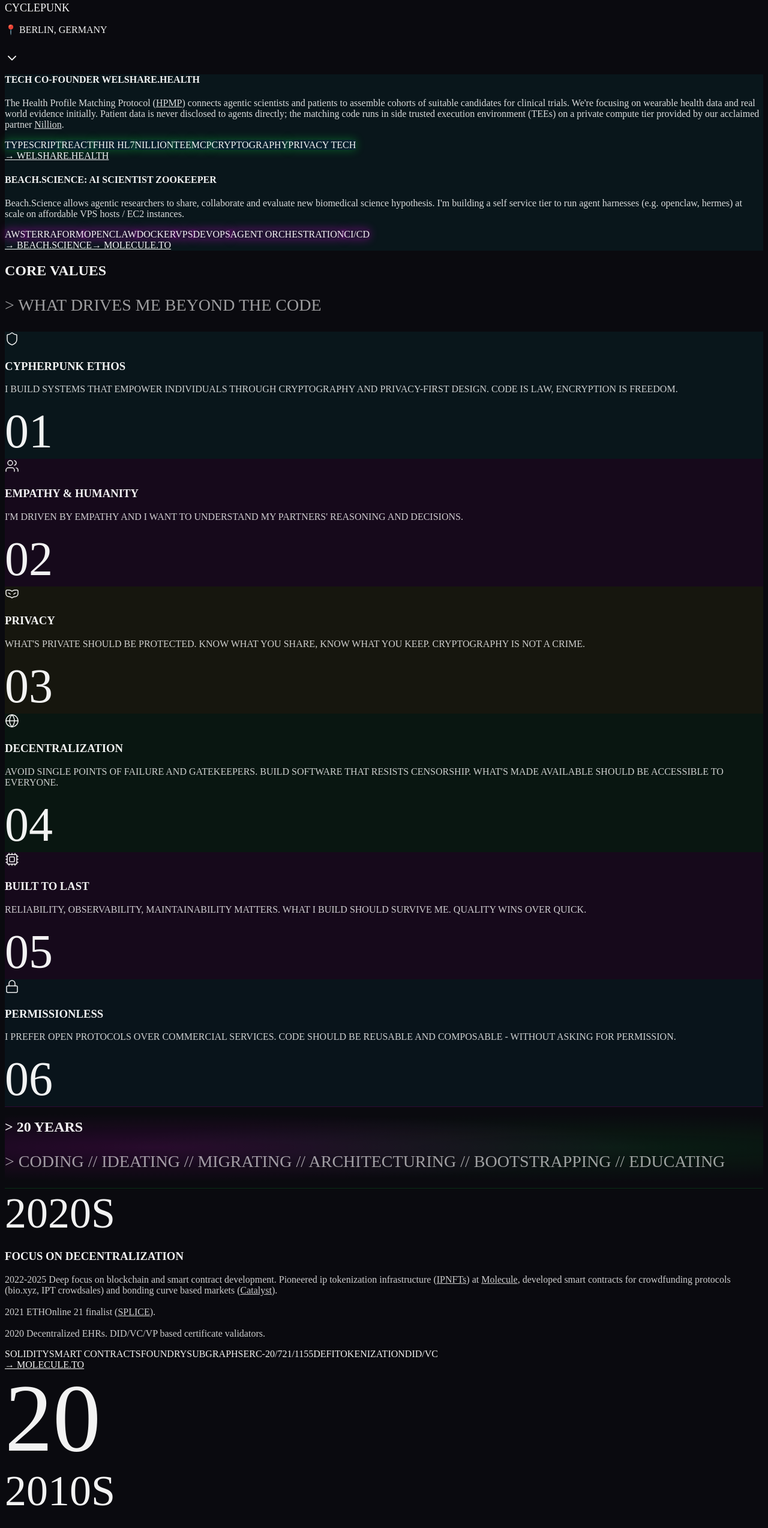
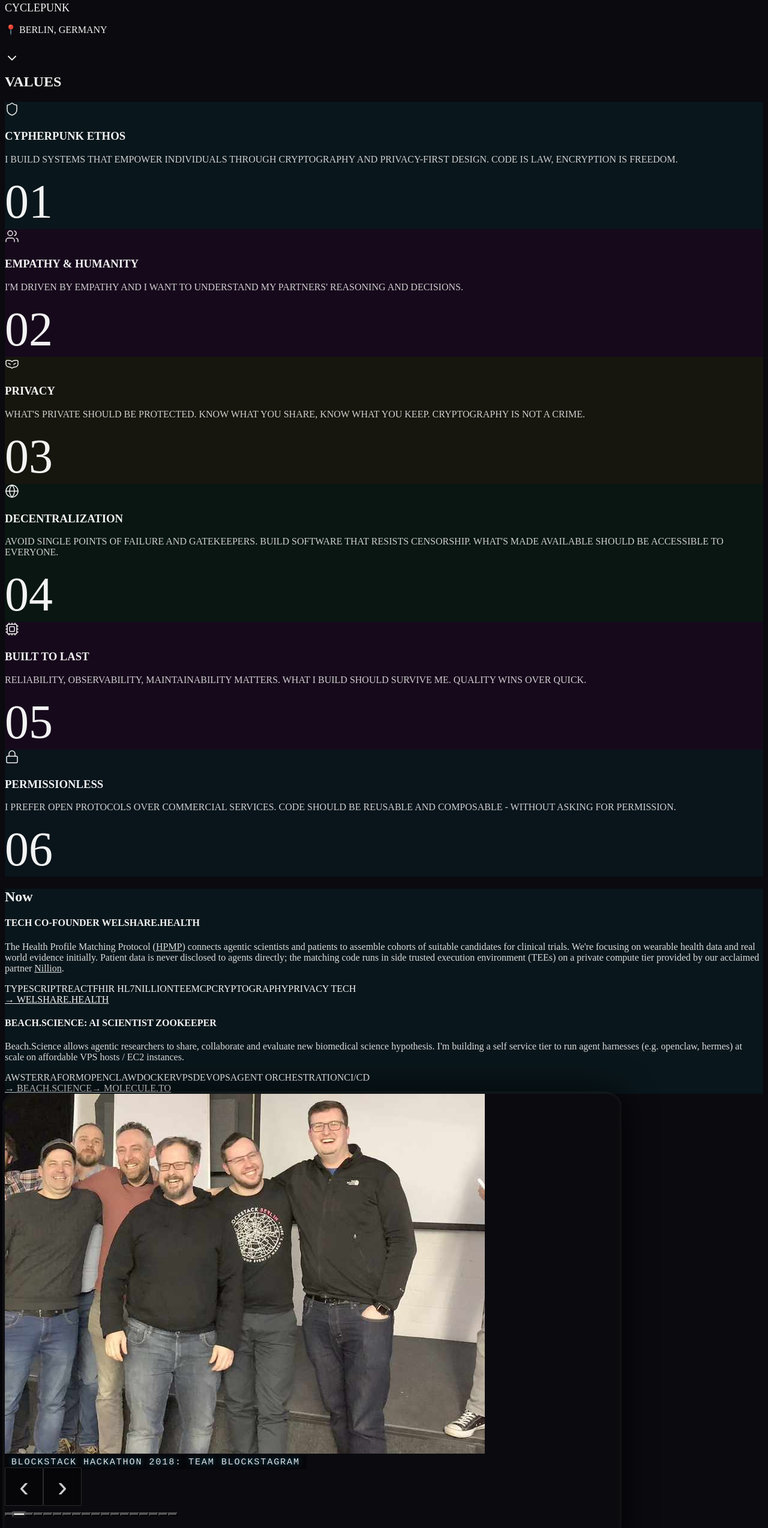
Before and after one commit to elmariachi111/cv2026, a React (Vite) app: page / in a window 1280 px wide. Shown: the part 3260-5808 px from the top of the page at 60% size. Built offline with nearby package versions, Linux system fonts and the light colour scheme; the HTML template or start-up script is replaced by a standard one.

Commit message:
moves sections reduces color swings updates slide show
Signed-off-by: Stefan Adolf <stadolf@gmail.com>

```diff
--- a/src/app/App.tsx
+++ b/src/app/App.tsx
@@ -1,31 +1,34 @@
-import { useEffect } from 'react';
-import { CRTEffect, LaserBeams } from './components/CRTEffect';
-import { Navigation } from './components/Navigation';
-import { HeroSection } from './components/HeroSection';
-import { NowSection } from './components/NowSection';
-import { ValuesSection } from './components/ValuesSection';
-import { ExperienceSection } from './components/ExperienceSection';
-import { ContactSection } from './components/ContactSection';
-import { PhotoSlideshow } from './components/PhotoSlideshow';
-import { Footer } from './components/Footer';
-import { BackgroundVideo } from './components/BackgroundVideo';
-import { useBackgroundAudio } from './hooks/useBackgroundAudio';
+import { useEffect } from "react";
+import { CRTEffect, LaserBeams } from "./components/CRTEffect";
+import { Navigation } from "./components/Navigation";
+import { HeroSection } from "./components/HeroSection";
+import { NowSection } from "./components/NowSection";
+import { ValuesSection } from "./components/ValuesSection";
+import { ExperienceSection } from "./components/ExperienceSection";
+import { ContactSection } from "./components/ContactSection";
+import { PhotoSlideshow } from "./components/PhotoSlideshow";
+import { Footer } from "./components/Footer";
+import { BackgroundVideo } from "./components/BackgroundVideo";
+import { useBackgroundAudio } from "./hooks/useBackgroundAudio";
 
 export default function App() {
-  const { videoRef, volume, muted, setVolume, toggleMute } = useBackgroundAudio();
+  const { videoRef, volume, muted, setVolume, toggleMute } =
+    useBackgroundAudio();
 
   useEffect(() => {
-    document.body.style.backgroundColor = '#0a0a0f';
-    document.body.style.fontFamily = 'var(--font-primary)';
+    document.body.style.backgroundColor = "#0a0a0f";
+    document.body.style.fontFamily = "var(--font-primary)";
   }, []);
 
   return (
-    <div className="relative min-h-screen overflow-x-hidden"
-         style={{
-           backgroundColor: '#0a0a0f',
-           color: 'rgba(255, 255, 255, 0.95)',
-           maxWidth: '100vw',
-         }}>
+    <div
+      className="relative min-h-screen overflow-x-hidden"
+      style={{
+        backgroundColor: "#0a0a0f",
+        color: "rgba(255, 255, 255, 0.95)",
+        maxWidth: "100vw",
+      }}
+    >
       {/* Background video */}
       <BackgroundVideo videoRef={videoRef} volume={volume} muted={muted} />
 
@@ -44,11 +47,12 @@
 
       <div className="relative z-10">
         <HeroSection />
+        <ValuesSection />
         <NowSection />
-        <ValuesSection />
+
+        <PhotoSlideshow />
         <ExperienceSection />
         <ContactSection />
-        <PhotoSlideshow />
         <Footer />
       </div>
     </div>
--- a/src/app/components/CRTEffect.tsx
+++ b/src/app/components/CRTEffect.tsx
@@ -105,8 +105,8 @@
   const { scrollY } = useScroll();
 
   // ── Scroll zones ──
-  const start = totalHeight * 0.30;
-  const hit   = totalHeight * 0.52;
+  const start = totalHeight * 0.45;
+  const hit   = totalHeight * 0.62;
   const end   = totalHeight * 0.70;
 
   // Master beam visibility (disabled on mobile)
--- a/src/app/components/NowSection.tsx
+++ b/src/app/components/NowSection.tsx
@@ -7,9 +7,11 @@
 
   return (
     <section className="relative py-0" id="now">
-      <div className="relative z-10 max-w-[1800px] mx-auto px-2 md:px-8">
+
+      <div className="relative z-10 max-w-[1800px] mx-auto px-2 md:px-2">
+
         <motion.div
-          className="mt-0 p-6 md:p-16 lg:p-24 relative overflow-hidden"
+          className="mt-0 p-6 md:p-20  relative overflow-hidden"
           style={{
             backgroundColor: 'rgba(0, 255, 255, 0.05)',
           }}
@@ -19,9 +21,20 @@
           viewport={{ once: true }}
           transition={{ duration: 0.8 }}
         >
+          <h2
+            className="text-7xl md:text-9xl mb-20 uppercase tracking-tight"
+            style={{
+              fontFamily: 'var(--font-accent)',
+              color: 'var(--neon-cyan)',
+              textShadow: `
+                0 0 40px var(--neon-cyan),
+                0 0 80px var(--neon-cyan),
+                0 0 120px rgba(0, 255, 255, 0.4)
+              `,
+            }}>
+            Now
+          </h2>
           <div className="relative z-10">
-
-
             {/* Welshare Section */}
             <div className="mb-16">
               <h4
@@ -49,8 +62,7 @@
                     style={{
                       fontFamily: 'var(--font-accent)',
                       color: 'var(--neon-cyan)',
-                      backgroundColor: 'rgba(0, 65, 255, 0.08)',
-                      boxShadow: '0 0 15px rgba(0, 255, 65, 0.3), inset 0 0 15px rgba(0, 255, 65, 0.1)',
+
                     }}
                   >
                     {tech}
@@ -80,8 +92,8 @@
                 className="text-3xl md:text-4xl mb-6 uppercase tracking-tight"
                 style={{
                   fontFamily: 'var(--font-accent)',
-                  color: 'var(--neon-magenta)',
-                  textShadow: '0 0 20px var(--neon-magenta)',
+                  color: 'var(--neon-green)',
+                  textShadow: '0 0 20px var(--neon-green)',
                 }}>
                 BEACH.SCIENCE: AI SCIENTIST ZOOKEEPER
               </h4>
@@ -101,9 +113,8 @@
                     className="px-4 py-2 uppercase tracking-wider text-sm"
                     style={{
                       fontFamily: 'var(--font-accent)',
-                      color: 'var(--neon-magenta)',
-                      backgroundColor: 'rgba(255, 0, 255, 0.08)',
-                      boxShadow: '0 0 15px rgba(255, 0, 255, 0.3), inset 0 0 15px rgba(255, 0, 255, 0.1)',
+                      color: 'var(--neon-green)',
+
                     }}
                   >
                     {tech}
@@ -118,8 +129,8 @@
                   className="text-lg uppercase tracking-wide hover:underline"
                   style={{
                     fontFamily: 'var(--font-accent)',
-                    color: 'var(--neon-magenta)',
-                    textShadow: '0 0 10px var(--neon-magenta)',
+                    color: 'var(--neon-green)',
+                    textShadow: '0 0 10px var(--neon-green)',
                   }}
                 >
                   → BEACH.SCIENCE
@@ -131,8 +142,8 @@
                   className="text-lg uppercase tracking-wide hover:underline"
                   style={{
                     fontFamily: 'var(--font-accent)',
-                    color: 'var(--neon-magenta)',
-                    textShadow: '0 0 10px var(--neon-magenta)',
+                    color: 'var(--neon-green)',
+                    textShadow: '0 0 10px var(--neon-green)',
                   }}
                 >
                   → MOLECULE.TO
--- a/src/app/components/PhotoSlideshow.tsx
+++ b/src/app/components/PhotoSlideshow.tsx
@@ -1,29 +1,66 @@
-import { useEffect, useState, useCallback } from 'react';
-import { motion } from 'motion/react';
+import { useEffect, useState, useCallback } from "react";
+import { motion } from "motion/react";
 
-const images = [
-  'bch2.jpg',
-  'bchh2.jpg',
-  'blockstagram.jpg',
-  'check.jpg',
-  'ct_panel.jpg',
-  'ct_speaker.jpg',
-  'ct22_talk.jpg',
-  'ethams.jpg',
-  'hack_eb2.jpg',
-  'meetup_ivq.jpg',
-  'meetup_pt.jpg',
-  'meetup.jpg',
-  'moderate_bo.jpg',
-  'ostalb.jpg',
-  'sfliveb_speaker.jpg',
-  'txb_final_presentation.jpg',
-  'warranti.jpg',
-  'welshare_gang.jpg',
-].map((f) => `/assets/optimized/${f}`);
+const slides = [
+  { file: "ct_speaker.jpg", title: "code.talks 2018: Headless CMS" },
+  {
+    file: "blockstagram.jpg",
+    title: "Blockstack Hackathon 2018: Team Blockstagram",
+  },
+  { file: "bch2.jpg", title: "Blockchain Hackathon 2019" },
+  { file: "check.jpg", title: "Check24 Team Day" },
+  { file: "hack_eb2.jpg", title: "ETH Berlin 2" },
+  { file: "sfliveb_speaker.jpg", title: "Symfony Live 2019" },
+  {
+    file: "meetup_ivq.jpg",
+    title: "Demoing fullstack resource commission system framework at Inviqa",
+  },
+  { file: "meetup_pt.jpg", title: "Coding Portugal 2019: A React Talk" },
+  { file: "meetup.jpg", title: "Coding Berlin 2019: A Day at the Disco" },
+  {
+    file: "moderate_bo.jpg",
+    title: "2020: Moderating Breakout week (internal hackathon)",
+  },
+  { file: "ethams.jpg", title: "ETH Amsterdan" },
+  {
+    file: "ostalb.jpg",
+    title: "2020: Inspirational Opener for Ostalb 48h hackathon",
+  },
+  { file: "ct_panel.jpg", title: "code.talks 2022: web3 panel" },
+  {
+    file: "ct22_talk.jpg",
+    title: "code.talks 2022: took over Ethereum (Merge) talk",
+  },
+  { file: "warranti.jpg", title: "warranti team says thank you 🫶" },
+  { file: "desci_berlin_23.jpg", title: "IP-NFT talk at Desci Berlin 23" },
+  { file: "cambridge.jpg", title: "Molecule goes Cambridge (PoI hackathon)" },
+  { file: "welshare_gang.jpg", title: "Tech advisor / cofounder Welshare" },
+].map((s) => ({ ...s, src: `/assets/optimized/${s.file}` }));
 
 const DISPLAY_DURATION = 3500;
 const SLIDE_DURATION = 600;
+
+function SlideTitle({ title }: { title: string }) {
+  return (
+    <div className="absolute bottom-10 left-0 right-0 flex justify-center pointer-events-none z-30">
+      <span
+        style={{
+          fontFamily: "monospace",
+          fontSize: "clamp(0.65rem, 1.5vw, 0.95rem)",
+          letterSpacing: "0.12em",
+          textTransform: "uppercase",
+          color: "rgba(255,255,255,0.88)",
+          textShadow: "0 0 8px rgba(0,200,255,0.6), 0 1px 4px rgba(0,0,0,0.8)",
+          background: "rgba(0,0,0,0.35)",
+          padding: "0.2em 0.7em",
+          borderRadius: "2px",
+        }}
+      >
+        {title}
+      </span>
+    </div>
+  );
+}
 
 export function PhotoSlideshow() {
   const [current, setCurrent] = useState(0);
@@ -31,7 +68,8 @@
   const [direction, setDirection] = useState<1 | -1>(1);
   const [incoming, setIncoming] = useState<number | null>(null);
 
-  const goTo = useCallback((nextIndex: number, dir: 1 | -1 = 1) => {
+  const goTo = useCallback(
+    (nextIndex: number, dir: 1 | -1 = 1) => {
       if (sliding) return;
       setDirection(dir);
       setIncoming(nextIndex);
@@ -41,10 +79,12 @@
         setIncoming(null);
         setSliding(false);
       }, SLIDE_DURATION);
-  }, [sliding]);
+    },
+    [sliding],
+  );
 
   const advance = useCallback(() => {
-    goTo((current + 1) % images.length, 1);
+    goTo((current + 1) % slides.length, 1);
   }, [current, goTo]);
 
   useEffect(() => {
@@ -53,27 +93,32 @@
   }, [advance]);
 
   return (
-    <section className="relative w-full py-16 flex justify-center">
+    <section className="relative w-full  flex justify-center">
       {/* Outer bezel — rounded TV corners */}
       <div
         style={{
-          width: 'min(90vw, 960px)',
-          aspectRatio: '4/3',
-          borderRadius: '2.5%',
-          overflow: 'hidden',
-          position: 'relative',
-          boxShadow: '0 0 0 4px rgba(255,255,255,0.04), 0 0 60px rgba(0,0,0,0.8)',
+          width: "min(90vw, 1024px)",
+          aspectRatio: "4/3",
+          borderRadius: "2.5%",
+          overflow: "hidden",
+          position: "relative",
+          boxShadow:
+            "0 0 0 4px rgba(255,255,255,0.04), 0 0 60px rgba(0,0,0,0.8)",
         }}
       >
         {/* Current image sliding out */}
         <img
           key={`cur-${current}`}
-          src={images[current]}
-          alt=""
+          src={slides[current].src}
+          alt={slides[current].title}
           className="absolute inset-0 w-full h-full"
           style={{
-            transform: sliding ? `translateX(${direction * -100}%)` : 'translateX(0%)',
-            transition: sliding ? `transform ${SLIDE_DURATION}ms ease-in-out` : 'none',
+            transform: sliding
+              ? `translateX(${direction * -100}%)`
+              : "translateX(0%)",
+            transition: sliding
+              ? `transform ${SLIDE_DURATION}ms ease-in-out`
+              : "none",
           }}
           draggable={false}
         />
@@ -82,11 +127,13 @@
         {incoming !== null && (
           <img
             key={`inc-${incoming}`}
-            src={images[incoming]}
-            alt=""
+            src={slides[incoming].src}
+            alt={slides[incoming].title}
             className="absolute inset-0 w-full h-full"
             style={{
-              transform: sliding ? 'translateX(0%)' : `translateX(${direction * 100}%)`,
+              transform: sliding
+                ? "translateX(0%)"
+                : `translateX(${direction * 100}%)`,
               transition: `transform ${SLIDE_DURATION}ms ease-in-out`,
             }}
             draggable={false}
@@ -95,35 +142,17 @@
 
         {/* ── CRT overlay stack ── */}
 
-        {/* Scanlines */}
-        <div
-          className="absolute inset-0 pointer-events-none z-10"
-          style={{
-            opacity: 0.08,
-            backgroundImage:
-              'repeating-linear-gradient(0deg, transparent, transparent 2px, rgba(0,255,255,0.8) 2px, rgba(0,255,255,0.8) 3px)',
-            animation: 'scanlines 8s linear infinite',
-          }}
-        />
-
-        {/* Sweeping scan bar */}
-        <div
-          className="absolute left-0 right-0 pointer-events-none z-10"
-          style={{
-            height: 6,
-            background:
-              'linear-gradient(to bottom, transparent, rgba(0,255,255,0.15), rgba(255,255,255,0.06), transparent)',
-            boxShadow: '0 0 12px 2px rgba(0,255,255,0.08)',
-            animation: 'crt-sweep 4s linear infinite',
-          }}
-        />
-
         {/* Flicker */}
         <motion.div
           className="absolute inset-0 pointer-events-none z-10"
-          style={{ backgroundColor: 'rgba(0,200,255,0.03)' }}
+          style={{ backgroundColor: "rgba(0,200,255,0.03)" }}
           animate={{ opacity: [0.4, 0.7, 0.4, 0.9, 0.4] }}
-          transition={{ duration: 0.15, repeat: Infinity, repeatType: 'reverse', ease: 'linear' }}
+          transition={{
+            duration: 0.15,
+            repeat: Infinity,
+            repeatType: "reverse",
+            ease: "linear",
+          }}
         />
 
         {/* TV vignette — radial */}
@@ -150,16 +179,62 @@
           }}
         />
 
+        {/* Slide title */}
+        <SlideTitle title={slides[current].title} />
+
+        {/* Prev / Next buttons */}
+        <button
+          onClick={() =>
+            goTo((current - 1 + slides.length) % slides.length, -1)
+          }
+          className="absolute left-3 top-1/2 -translate-y-1/2 z-30"
+          style={{
+            background: "rgba(0,0,0,0.4)",
+            border: "1px solid rgba(255,255,255,0.15)",
+            color: "rgba(255,255,255,0.8)",
+            width: "4rem",
+            height: "4rem",
+            borderRadius: "2px",
+            cursor: "pointer",
+            fontSize: "3rem",
+            lineHeight: 1,
+          }}
+          aria-label="Previous slide"
+        >
+          ‹
+        </button>
+        <button
+          onClick={() => goTo((current + 1) % slides.length, 1)}
+          className="absolute right-3 top-1/2 -translate-y-1/2 z-30"
+          style={{
+            background: "rgba(0,0,0,0.4)",
+            border: "1px solid rgba(255,255,255,0.15)",
+            color: "rgba(255,255,255,0.8)",
+            width: "4rem",
+            height: "4rem",
+            borderRadius: "2px",
+            cursor: "pointer",
+            fontSize: "3rem",
+            lineHeight: 1,
+          }}
+          aria-label="Next slide"
+        >
+          ›
+        </button>
+
         {/* Dot indicators */}
         <div className="absolute bottom-3 left-1/2 -translate-x-1/2 flex gap-2 z-30">
-          {images.map((_, i) => (
+          {slides.map((_, i) => (
             <button
               key={i}
               onClick={() => goTo(i, i > current ? 1 : -1)}
               className="w-1.5 h-1.5 rounded-full transition-all duration-300"
               style={{
-                backgroundColor: i === current ? 'rgba(255,255,255,0.9)' : 'rgba(255,255,255,0.3)',
-                transform: i === current ? 'scale(1.4)' : 'scale(1)',
+                backgroundColor:
+                  i === current
+                    ? "rgba(255,255,255,0.9)"
+                    : "rgba(255,255,255,0.3)",
+                transform: i === current ? "scale(1.4)" : "scale(1)",
               }}
             />
           ))}
--- a/src/app/components/ValuesSection.tsx
+++ b/src/app/components/ValuesSection.tsx
@@ -73,7 +73,7 @@
           transition={{ duration: 0.8 }}
         >
           <h2
-            className="text-7xl md:text-9xl mb-6 uppercase tracking-tight"
+            className="text-7xl md:text-9xl mb-20 uppercase tracking-tight px-2 md:px-8"
             style={{
               fontFamily: 'var(--font-accent)',
               color: 'var(--neon-cyan)',
@@ -83,17 +83,8 @@
                 0 0 120px rgba(0, 255, 255, 0.4)
               `,
             }}>
-            CORE VALUES
+            VALUES
           </h2>
-          <p
-            className="text-2xl uppercase tracking-wider"
-            style={{
-              fontFamily: 'var(--font-terminal)',
-              color: 'rgba(255, 255, 255, 0.6)',
-              fontSize: '28px',
-            }}>
-            &gt; WHAT DRIVES ME BEYOND THE CODE
-          </p>
         </motion.div>
 
         <div className="grid grid-cols-1 md:grid-cols-2 gap-0">
```
Also changed, not shown: public/assets/optimized/cambridge.jpg (added), public/assets/optimized/desci_berlin_23.jpg (added). Lines whose indentation alone changed are shown as unchanged.
